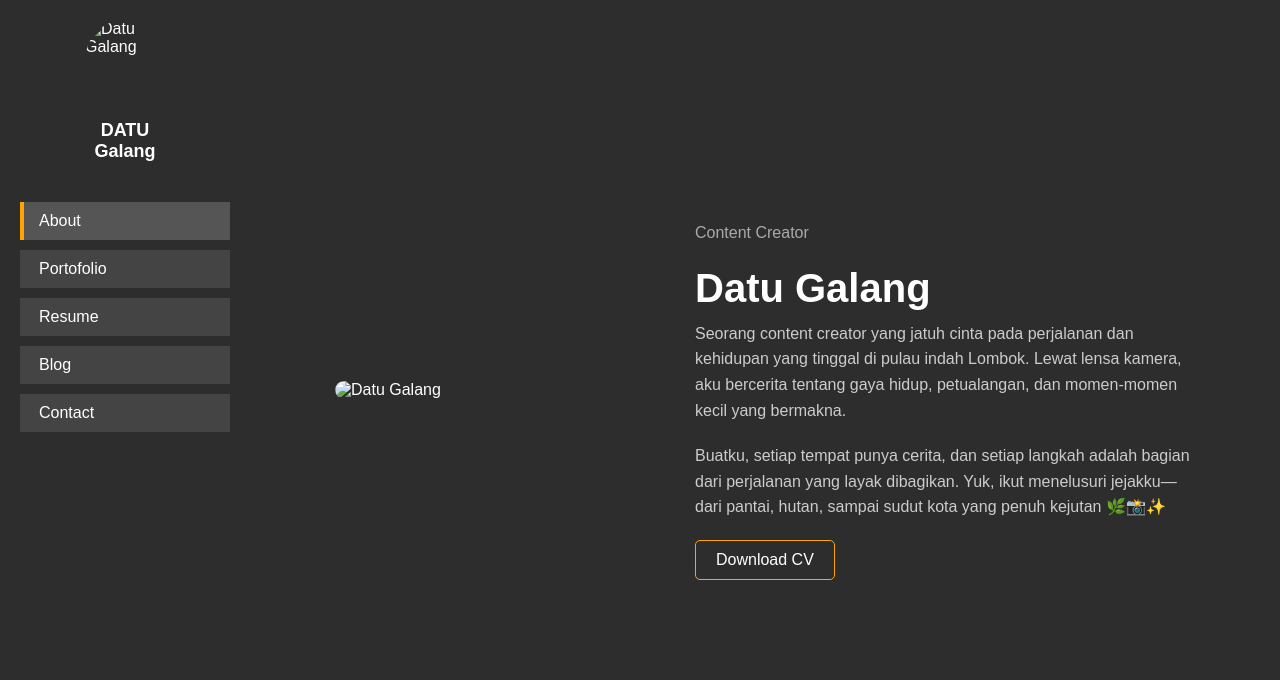
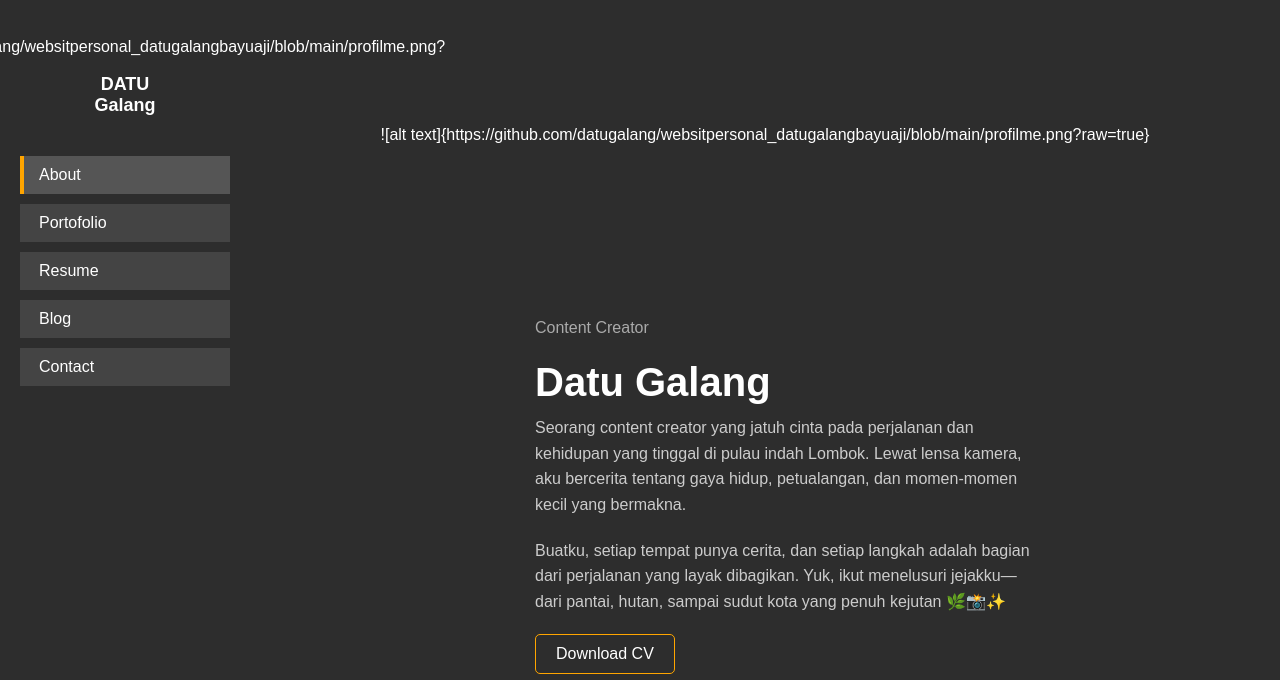
Before and after one commit to datugalang/website-personal, a plain HTML site: page index.html in a window 1280 px wide. Shown: the top 680 px of the page. Drawn offline with Linux system fonts and the light colour scheme.

Commit message:
Update index.html

```diff
--- a/index.html
+++ b/index.html
@@ -170,7 +170,7 @@
 </head>
 <body>
   <div class="sidebar">
-     <img src="img/profilme.png" alt="Datu Galang">
+     ![alt text]{https://github.com/datugalang/websitpersonal_datugalangbayuaji/blob/main/profilme.png?raw=true}
     <h2>DATU<br>Galang</h2>
     <div class="nav-links">
       <a href="#" class="active">About</a>
@@ -194,7 +194,7 @@
     <p class="footer">© 2025 All rights reserved.</p>
   </div>
   <div class="main-content">
-    <img src="img/profilme.png" alt="Datu Galang">
+   ![alt text]{https://github.com/datugalang/websitpersonal_datugalangbayuaji/blob/main/profilme.png?raw=true}
     <div class="info">
       <p style="color: #aaa;">Content Creator</p>
       <h1>Datu Galang</h1>
```
